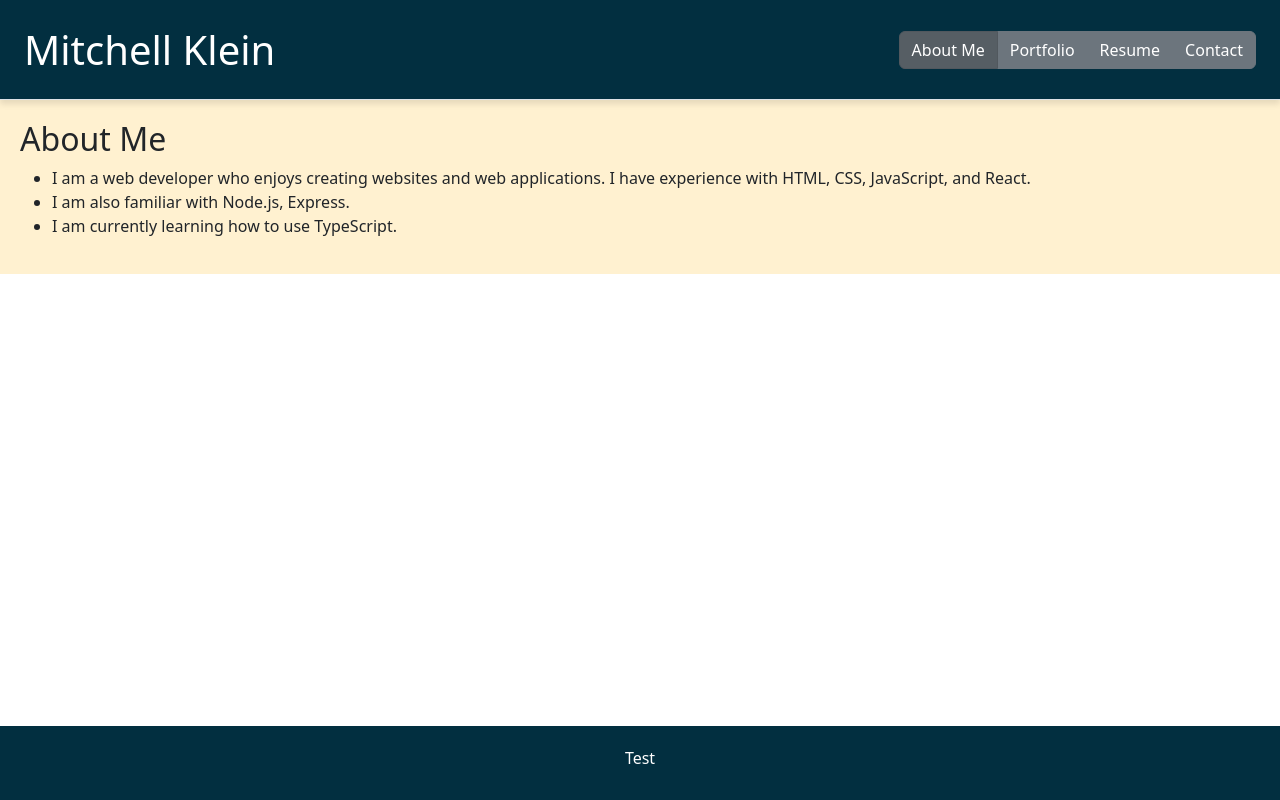
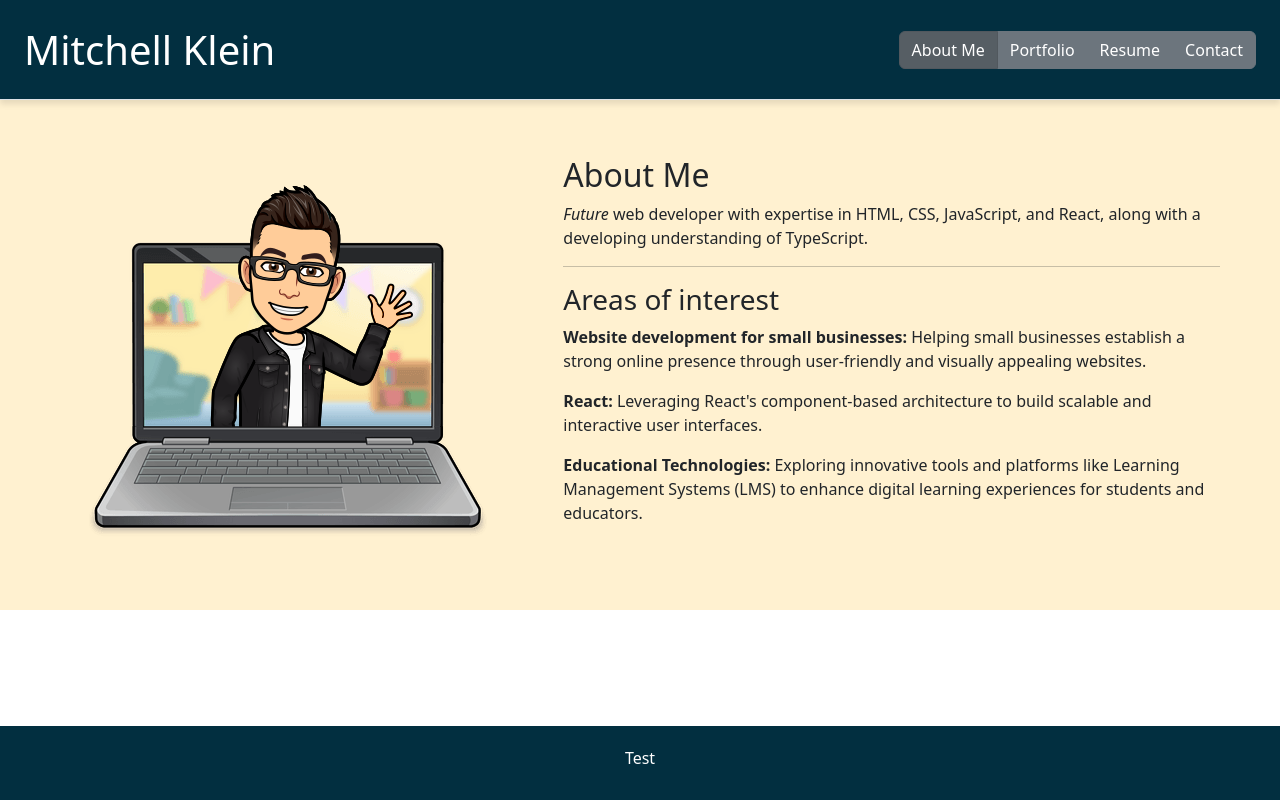
Before and after one commit to Mjoel54/react-portfolio, a React (Vite) app in the folder my-vite-app/: page / in a window 1280 px wide. Built offline with nearby package versions, Linux system fonts and the light colour scheme.

Commit message:
Updated styling of About Me section

```diff
--- a/my-vite-app/src/AboutMe.jsx
+++ b/my-vite-app/src/AboutMe.jsx
@@ -1,16 +1,41 @@
+import kleinAvatar from "./assets/images/klein-avatar.png";
+
 export default function AboutMe() {
+  const aboutMeContent = [
+    "Future web developer with expertise in HTML, CSS, JavaScript, and React, along with experience in TypeScript.",
+    "As the Learning Management System (LMS) Coordinator at EDU Holdings, I manage and enhance Canvas the digital learning platform used by 3,000 students, streamline workflows, and ensure seamless integration of new features for users. My work involves solving complex challenges, improving user experience, and delivering efficient solutions. ",
+  ];
 
-  const aboutMeContent = [
-    "I am a web developer who enjoys creating websites and web applications. I have experience with HTML, CSS, JavaScript, and React.",
-    "I am also familiar with Node.js, Express.",
-    "I am currently learning how to use TypeScript.",
-  ];
   return (
-    <main id="aboutMe">
-      <h2>About Me</h2>
-      <ul>
-        {aboutMeContent.map((content, index) => (<li key={index}>{content}</li>))}
-      </ul>
+    <main id="aboutMe" className="container-fluid p-5">
+      <div className="row">
+      <aside className="col-md-5 d-flex align-items-center justify-content-center p-2">
+        <img src={kleinAvatar} alt="cartoon man waving" aria-hidden="true" className="img-fluid"/>
+      </aside>
+      <section className="col-md-7 py-2 px-4">
+        <h2>About Me</h2>
+
+        {/* {aboutMeContent.map((content, index) => (
+          <>
+          <p key={index}>{content}</p>
+          <hr /></>
+        ))} */}
+        <p><em>Future</em> web developer with expertise in HTML, CSS, JavaScript, and React, along with a developing understanding of TypeScript.</p>
+        <hr />
+        <h3>Areas of interest</h3>
+<p>
+    <strong>Website development for small businesses:</strong> Helping small businesses establish a strong online presence through user-friendly and visually appealing websites.
+  </p>
+<p>
+    <strong>React:</strong> Leveraging React's component-based architecture to build scalable and interactive user interfaces.
+    </p>
+  <p>
+    <strong>Educational Technologies:</strong> Exploring innovative tools and platforms like Learning Management Systems (LMS) to enhance digital learning experiences for students and educators.
+    </p>
+
+
+         </section>
+      </div>
     </main>
   );
 }
--- a/my-vite-app/src/App.css
+++ b/my-vite-app/src/App.css
@@ -29,8 +29,6 @@ header {
 }
 
 main {
-  width: 100%;
-  padding: 20px;
   margin-top: var(--header-height);
 }
 
```
Also changed, not shown: my-vite-app/src/assets/images/klein-avatar.png (added).
